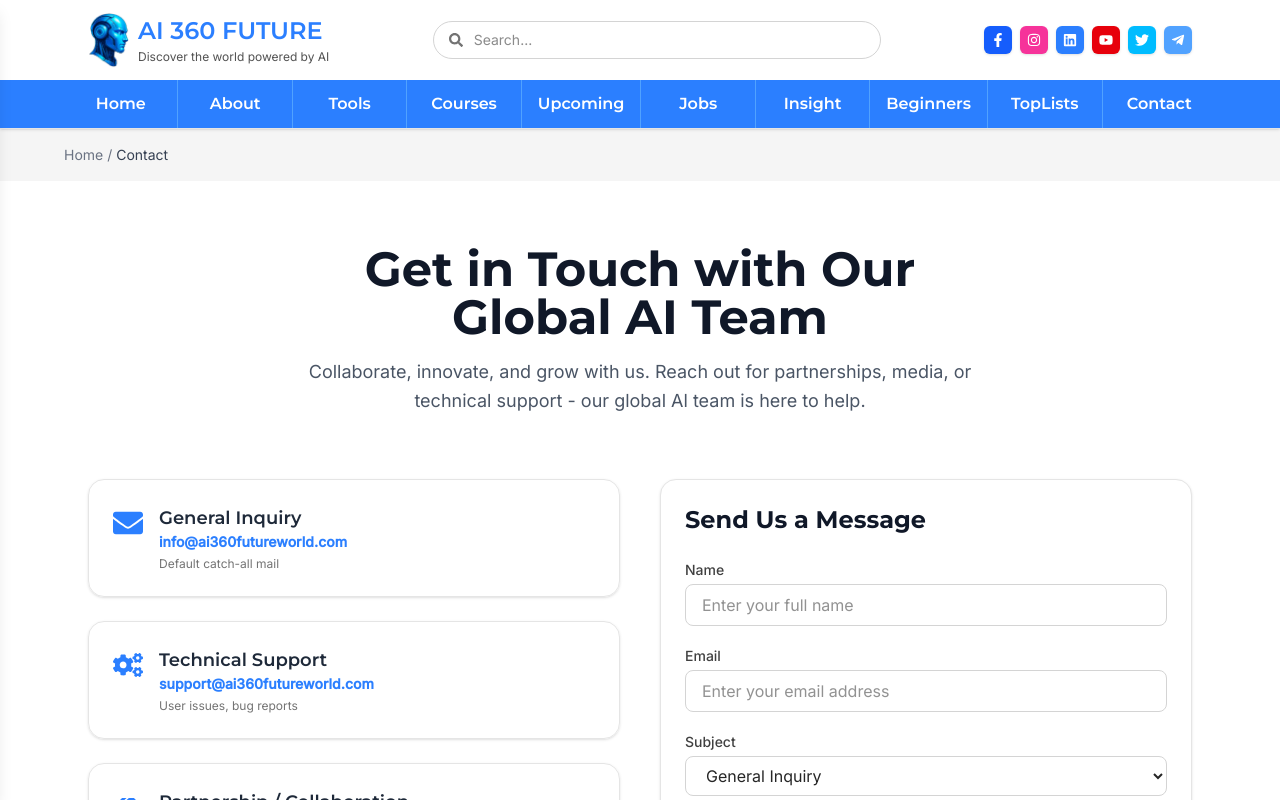
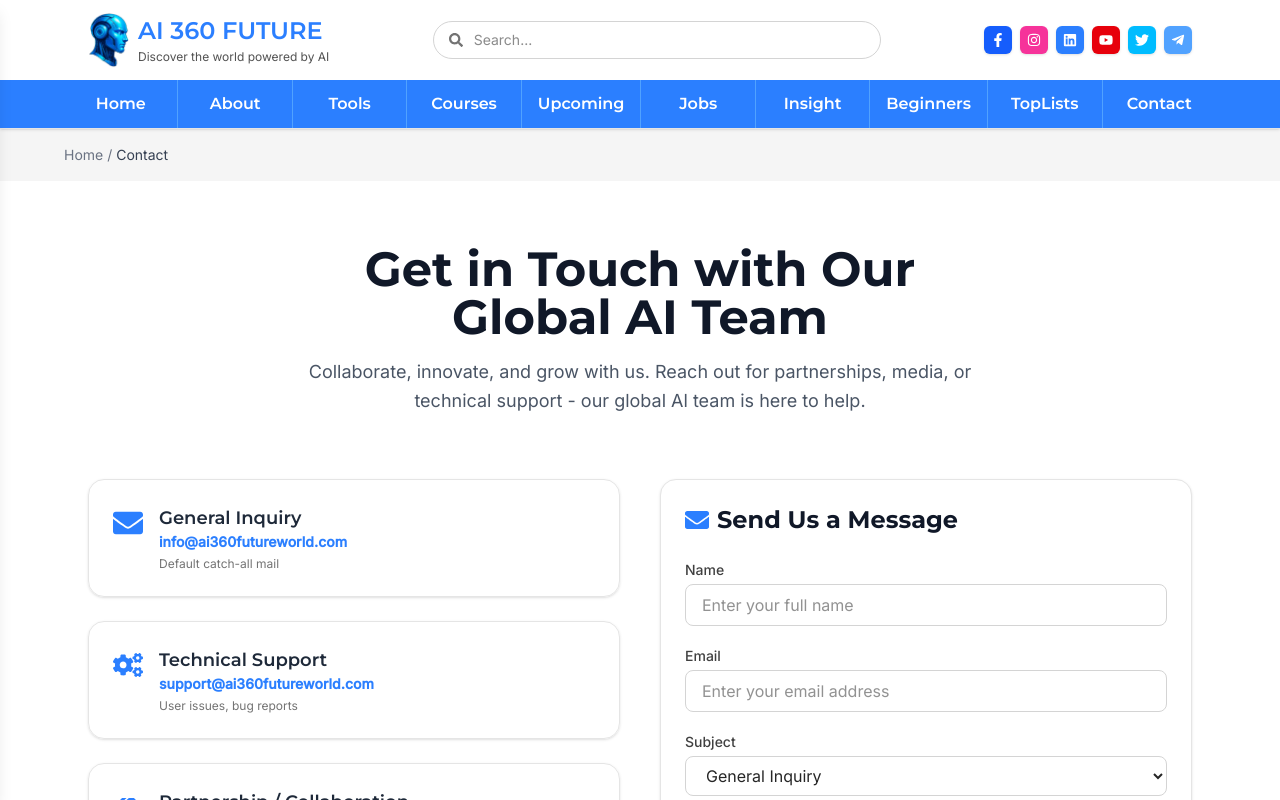
Before and after one commit to ai360futureworld/ai360futureworld, a Next.js app: page /contact in a window 1280 px wide. Shown: the top 800 px of the page. Built offline with nearby package versions, Linux system fonts and the light colour scheme.

Commit message:
Added Contact Page

```diff
--- a/app/contact/page.tsx
+++ b/app/contact/page.tsx
@@ -108,7 +108,8 @@ export default function ContactPage() {
         </div>
         {/* === Right: Contact Form === */}
         <div className="bg-white border border-neutral-200 rounded-2xl shadow-sm p-6">
-          <h2 className="text-2xl font-bold text-gray-900 mb-6 font-montserrat">
+          <h2 className="text-2xl font-bold text-gray-900 mb-6 font-montserrat flex items-center gap-2">
+            <FaEnvelope className="text-blue-500" />
             Send Us a Message
           </h2>
           <form onSubmit={handleSubmit} className="space-y-5">
```
